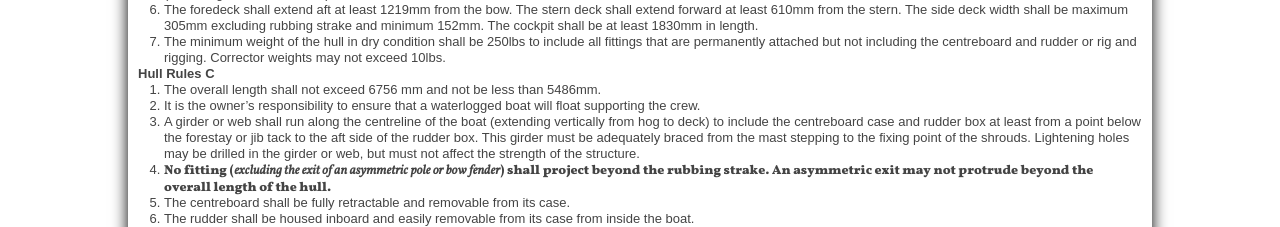
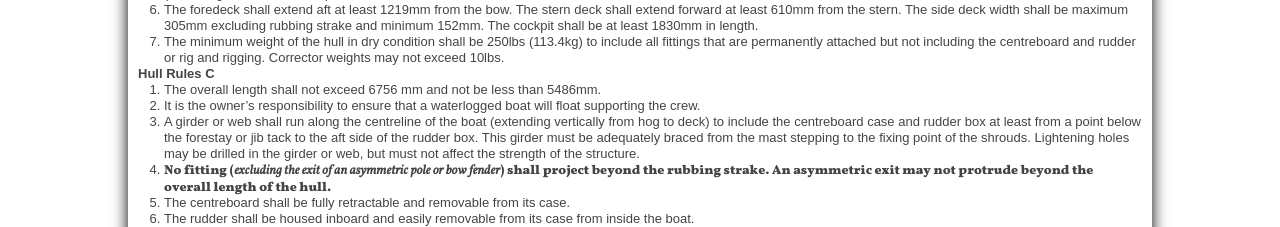
Before and after one commit to marxian/NorfolkPunt-old, a Django app: template src/NorfolkPunt/templates/puntsite/rules.html in a window 1280 px wide. Shown: the part 856-1083 px from the top of the page. Run offline with Django 3.2, Linux system fonts and the light colour scheme; the template is opened without the code that fills it, so the values that code supplies are empty.

Commit message:
Metric weight

```diff
--- a/src/NorfolkPunt/templates/puntsite/rules.html
+++ b/src/NorfolkPunt/templates/puntsite/rules.html
@@ -244,7 +244,7 @@
     305mm excluding rubbing strake and minimum 152mm. The cockpit shall be at least
     1830mm in length.</li>
 
-    <li>The minimum weight of the hull in dry condition shall be 250lbs to include all
+    <li>The minimum weight of the hull in dry condition shall be 250lbs (113.4kg) to include all
     fittings that are permanently attached but not including the centreboard and rudder
     or rig and rigging. Corrector weights may not exceed 10lbs.</li />
   </ol>
```
